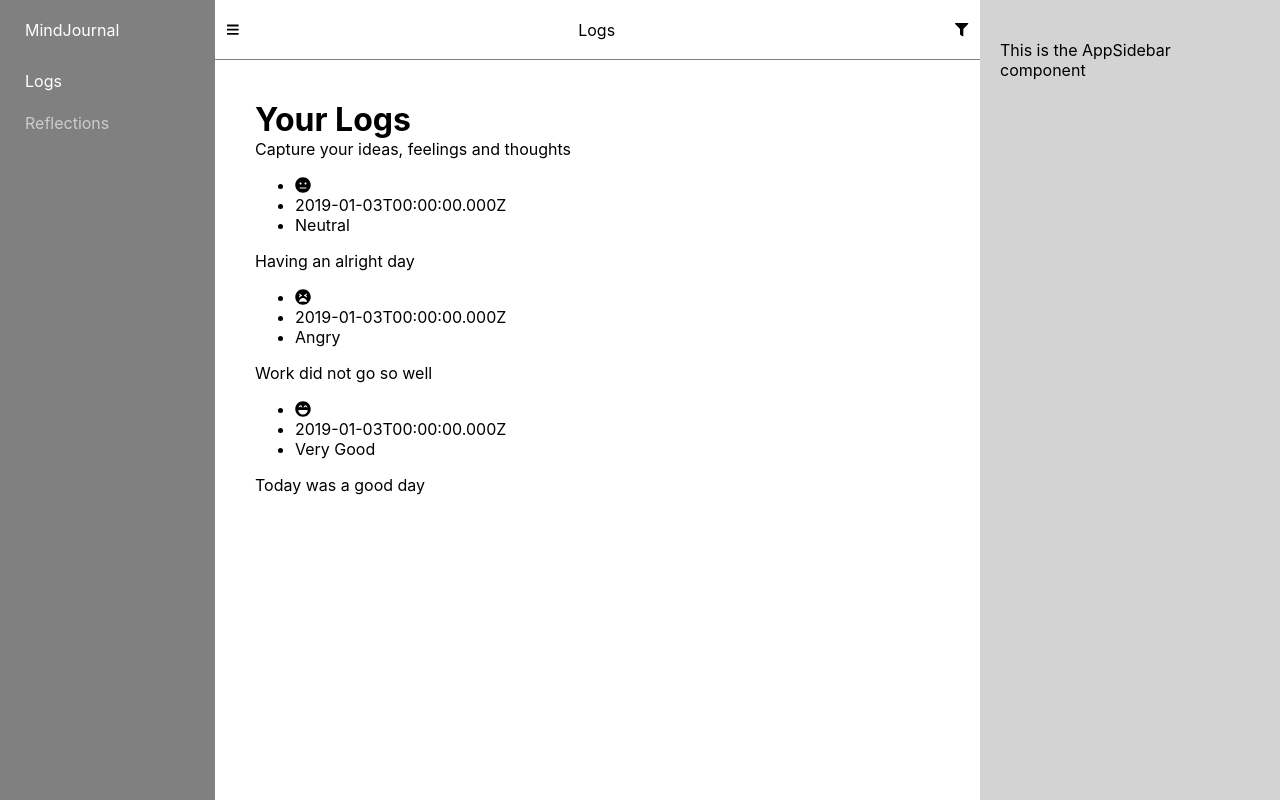
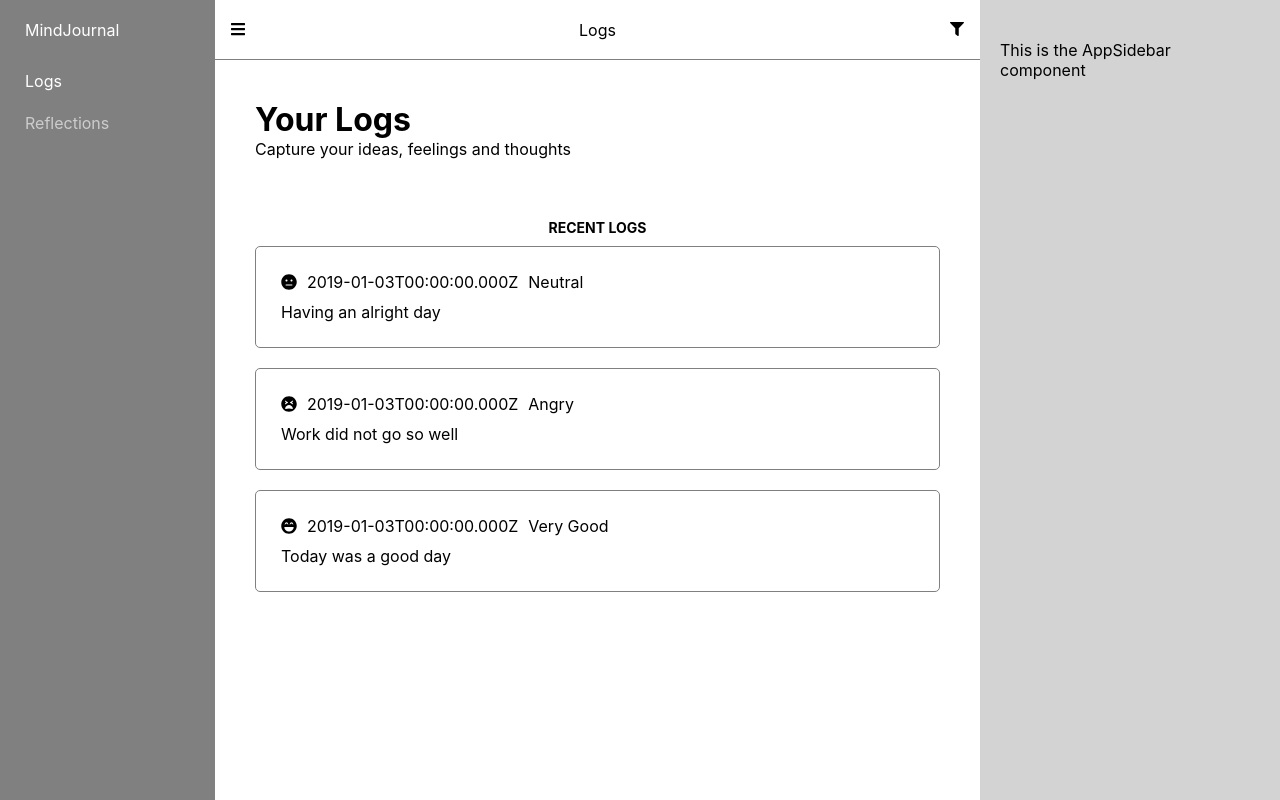
Before and after one commit to baf62495/mindjournal-client, a React (Create React App) app: page /logs in a window 1280 px wide. Built offline with nearby package versions, Linux system fonts and the light colour scheme.

Commit message:
display JSON data in components

```diff
--- a/src/App.css
+++ b/src/App.css
@@ -66,11 +66,16 @@ p {
     height: var(--appHeaderHeight);
     border: none;
     background: #fff;
-    padding: 0 12px;
+    padding: 0 16px;
 }
 
 .app-header button:hover {
     cursor: pointer;
+}
+
+.app-header button > .svg-inline--fa {
+    width: 14px;
+    height: auto;
 }
 
 .mj-page {
@@ -199,3 +204,47 @@ p {
         transform: translateX(-300px);
     }
 }
+
+.mj-card-list-title {
+    margin: 60px 0 10px;
+    text-align: center;
+    font-size: 14px;
+    font-weight: bold;
+    text-transform: uppercase;
+}
+
+.mj-card-form,
+.mj-card {
+    width: 100%;
+    padding: 25px;
+    border: 1px solid grey;
+    border-radius: 5px;
+}
+
+.mj-card {
+    margin-bottom: 20px;
+}
+
+.mj-card > header {
+    display: flex;
+}
+
+.mj-card-meta {
+    list-style: none;
+    margin: 0;
+    padding: 0;
+    width: 100%;
+    padding-bottom: 10px;
+}
+
+.mj-card-meta > li {
+    font-size: 16px;
+    font-size: 1rem;
+    float: left;
+    position: relative;
+    margin-left: 10px;
+}
+
+.mj-card-meta > li:first-child {
+    margin-left: 0;
+}
--- a/src/components/LogItem.js
+++ b/src/components/LogItem.js
@@ -5,7 +5,8 @@ import {
     faSmile,
     faMeh,
     faFrown,
-    faTired
+    faTired,
+    faEllipsisH
 } from '@fortawesome/free-solid-svg-icons';
 
 export default function LogItem(props) {
--- a/src/components/LogsList.js
+++ b/src/components/LogsList.js
@@ -7,6 +7,7 @@ export default class LogsList extends React.Component {
             .map((log, key) => <LogItem {...log} key={key} />);
         return (
             <div className='mj-card-list'>
+                <div className='mj-card-list-title'>Recent Logs</div>
                 {list}
             </div>
         )
```
